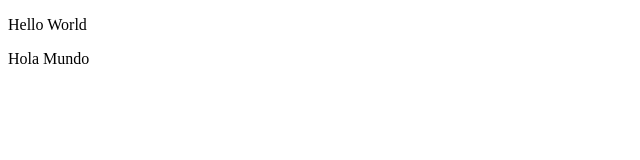
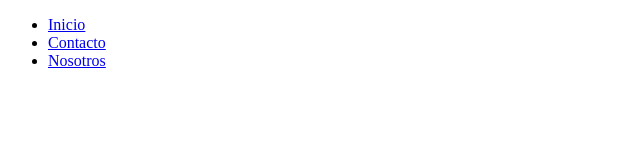
Before and after one commit to denasGarcia/miPrimeraWeb, a plain HTML site: page SRC/index.html in a window 1280 px wide. Shown: the whole page, without its empty margins (0-640 px from the left). Drawn offline with Linux system fonts and the light colour scheme.

Commit message:
Creando menú desplegable

```diff
--- a/SRC/index.html
+++ b/SRC/index.html
@@ -8,7 +8,20 @@
         <link rel="stylesheet" href="./style.css">
     </head>
     <body>
-        <p>Hello World</p>
-        <p>Hola Mundo</p>
+    <header>
+        <nav>
+            <ul>
+                <li>
+                    <a href="#">Inicio</a>
+                </li>
+                <li>
+                    <a href="#">Contacto</a>
+                </li>
+                <li>
+                    <a href="#">Nosotros</a>
+                </li>
+            </ul>
+        </nav>
+    </header>
     </body>
 </html>
```
